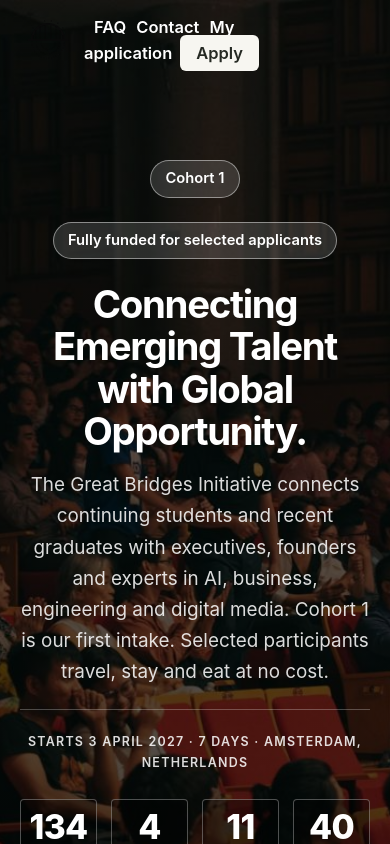
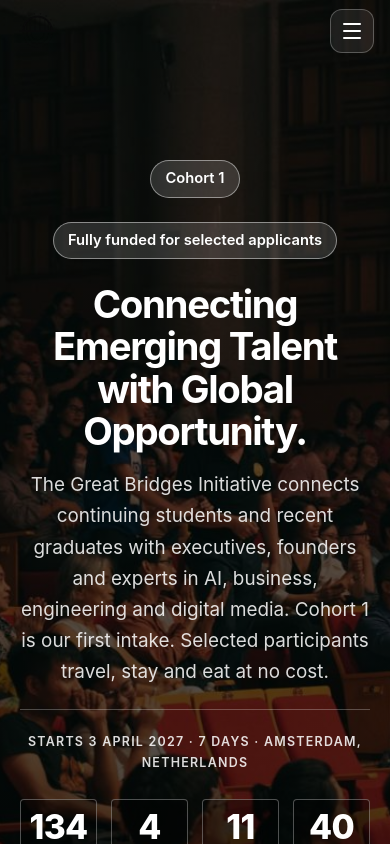
Before and after one commit to Sirjoe7/gbi-1, a Next.js app: page / in a window 390 px wide. Shown: the top 844 px of the page. Built offline with nearby package versions, Linux system fonts and the light colour scheme.

Commit message:
Mobile Nav Bar

```diff
--- a/app/api/config/route.js
+++ b/app/api/config/route.js
@@ -3,11 +3,16 @@ import { NextResponse } from "next/server";
 export const dynamic = "force-dynamic";
 
 export async function GET() {
-  const url = process.env.SUPABASE_URL;
-  const anonKey = process.env.NEXT_PUBLIC_SUPABASE_ANON_KEY;
+  const url = process.env.SUPABASE_URL || process.env.NEXT_PUBLIC_SUPABASE_URL;
+  const anonKey =
+    process.env.NEXT_PUBLIC_SUPABASE_ANON_KEY ||
+    process.env.NEXT_PUBLIC_SUPABASE_PUBLISHABLE_KEY;
   if (!url || !anonKey) {
     return NextResponse.json(
-      { error: "Supabase is not configured. Set SUPABASE_URL and NEXT_PUBLIC_SUPABASE_ANON_KEY." },
+      {
+        error:
+          "Supabase is not configured. Set SUPABASE_URL (or NEXT_PUBLIC_SUPABASE_URL) and NEXT_PUBLIC_SUPABASE_ANON_KEY (or NEXT_PUBLIC_SUPABASE_PUBLISHABLE_KEY).",
+      },
       { status: 503 },
     );
   }
--- a/app/globals.css
+++ b/app/globals.css
@@ -283,7 +283,6 @@ tbody tr:focus-visible{outline:2px solid #000;outline-offset:-2px}
 .cc{display:flex;align-items:center;gap:18px;margin-top:22px}
 .ico{display:grid;place-items:center;width:56px;height:56px;border-radius:50%;background:#0A0A0A;color:#fff;flex:none}
 .em{font-size:1.35rem;font-weight:600;overflow-wrap:anywhere}
-@media(max-width:620px){nav div a[href="/"]{display:none}}
 .hero .in.hg{max-width:980px;text-align:center}
 .hero .badge{margin:0 4px 24px}
 .hero h1{max-width:20ch;margin:0 auto .45em;font-size:clamp(2.5rem,6.4vw,4.6rem);line-height:1.08;letter-spacing:-.025em}
@@ -499,6 +498,25 @@ h1,h2,h3,h4,h5,h6{font-family:var(--heading-font);font-weight:650;line-height:1.
 #app h1{font-weight:700;letter-spacing:-.035em}
 #app h2{font-weight:650;letter-spacing:-.025em}
 #app h3,#app h4,#app h5,#app h6{font-weight:650;letter-spacing:-.015em}
+
+nav .nav-links{display:flex;align-items:center}
+nav .nav-toggle{display:none}
+@media(max-width:620px){
+  nav{min-height:62px;padding:9px 16px}
+  nav .brand{flex:none}
+  nav .lg-mark{height:36px}
+  nav .nav-toggle{display:flex;width:44px;height:44px;flex:none;flex-direction:column;align-items:center;justify-content:center;gap:5px;padding:0;border:1px solid rgba(255,255,255,.26);border-radius:12px;background:rgba(255,255,255,.08);color:inherit;cursor:pointer}
+  nav .nav-toggle span{width:18px;height:2px;border-radius:2px;background:currentColor;transition:transform .18s ease,opacity .18s ease}
+  nav.nav-open .nav-toggle span:first-child{transform:translateY(7px) rotate(45deg)}
+  nav.nav-open .nav-toggle span:nth-child(2){opacity:0}
+  nav.nav-open .nav-toggle span:last-child{transform:translateY(-7px) rotate(-45deg)}
+  nav .nav-links{display:none;position:absolute;top:calc(100% + 8px);right:12px;left:12px;flex-direction:column;align-items:stretch;gap:3px;padding:10px;border:1px solid rgba(255,255,255,.14);border-radius:16px;background:rgba(41,52,47,.98);box-shadow:0 16px 36px rgba(0,0,0,.24);backdrop-filter:blur(14px)}
+  nav.nav-open .nav-links{display:flex}
+  nav .nav-links a{display:flex;min-height:46px;align-items:center;margin:0;padding:11px 14px;border-radius:10px}
+  nav .nav-links a:not(.nb):hover,nav .nav-links a:not(.nb):focus-visible{background:rgba(255,255,255,.1)}
+  nav .nav-links .nb{justify-content:center;margin:6px 0 0;padding:11px 16px;border-radius:10px;background:var(--onl);color:var(--canal)}
+}
+@media(prefers-reduced-motion:reduce){nav .nav-toggle span{transition:none}}
 body.landing-page nav{position:fixed;top:env(safe-area-inset-top,0px);left:0;right:0;z-index:30;background:transparent;color:#fff;border-bottom-color:transparent;backdrop-filter:none;box-shadow:none;transition:background-color .24s ease,border-color .24s ease,box-shadow .24s ease,backdrop-filter .24s ease}
 body.landing-page nav .nb{background:#fff;color:#000}
 body.landing-page #app .hero{padding-top:calc(160px + env(safe-area-inset-top,0px))}
--- a/app/layout.js
+++ b/app/layout.js
@@ -36,7 +36,18 @@ export default function RootLayout({ children }) {
               aria-hidden="true"
             />
           </a>
-          <div>
+          <button
+            className="nav-toggle"
+            type="button"
+            aria-label="Open navigation menu"
+            aria-expanded="false"
+            aria-controls="primary-navigation"
+          >
+            <span aria-hidden="true"></span>
+            <span aria-hidden="true"></span>
+            <span aria-hidden="true"></span>
+          </button>
+          <div className="nav-links" id="primary-navigation">
             <a href="/">Home</a>
             <a href="/faq">FAQ</a>
             <a href="/contact">Contact</a>
--- a/public/scripts/app.js
+++ b/public/scripts/app.js
@@ -425,6 +425,17 @@ function updateLandingHeader(){var landing=document.body.classList.contains("lan
 function route(){if(!app)return;var legacy=(location.hash||"").slice(1);if(ROUTES[legacy])history.replaceState({},"",(legacy=="home"?"/":"/"+legacy)+location.search);var name=location.pathname.split("/").filter(Boolean).pop()||"home";window.scrollTo(0,0);document.body.classList.toggle("landing-page",name=="home");updateLandingHeader();(ROUTES[name]||home)();startCd();reveal()}
 function navigateTo(path,replace){history[replace?"replaceState":"pushState"]({},"",path);route()}
 function handleInternalNavigation(event){if(event.defaultPrevented||event.button!==0||event.metaKey||event.ctrlKey||event.shiftKey||event.altKey)return;var link=event.target.closest&&event.target.closest("a[href]");if(!link||link.target&&link.target!="_self"||link.hasAttribute("download"))return;var url=new URL(link.href,location.href);if(url.origin!==location.origin)return;var pathname=url.pathname;if(url.hash){var legacy=url.hash.slice(1);if(!ROUTES[legacy])return;pathname=legacy=="home"?"/":"/"+legacy}var name=pathname.split("/").filter(Boolean).pop()||"home";if(!ROUTES[name])return;event.preventDefault();var next=pathname+url.search;if(next!=location.pathname+location.search){history.pushState({},"",next);route()}}
+function setupMobileNavigation(){
+var nav=document.querySelector("nav"),toggle=nav&&nav.querySelector(".nav-toggle");
+if(!toggle)return;
+function setOpen(open){nav.classList.toggle("nav-open",open);toggle.setAttribute("aria-expanded",String(open));toggle.setAttribute("aria-label",open?"Close navigation menu":"Open navigation menu")}
+toggle.addEventListener("click",function(){setOpen(toggle.getAttribute("aria-expanded")!=="true")});
+nav.addEventListener("click",function(event){if(event.target.closest&&event.target.closest("a"))setOpen(false)});
+document.addEventListener("click",function(event){if(!nav.contains(event.target))setOpen(false)});
+document.addEventListener("keydown",function(event){if(event.key==="Escape"&&nav.classList.contains("nav-open")){setOpen(false);toggle.focus()}});
+window.addEventListener("resize",function(){if(window.innerWidth>620)setOpen(false)});
+}
+setupMobileNavigation();
 if(app)document.addEventListener("click",handleInternalNavigation);
 window.addEventListener("scroll",updateLandingHeader,{passive:true});
 window.addEventListener("popstate",route);route();
```
Also changed, not shown: lib/supabase.js, 1 other file (tests, documents, lock files or other folders).
